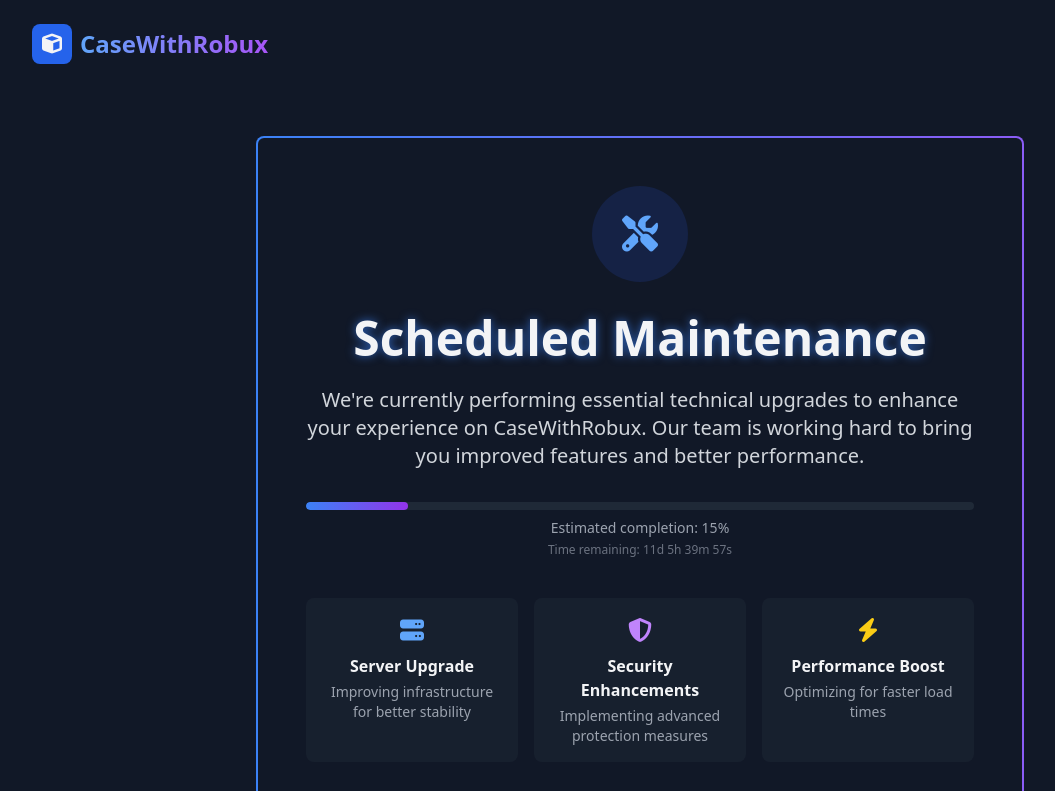
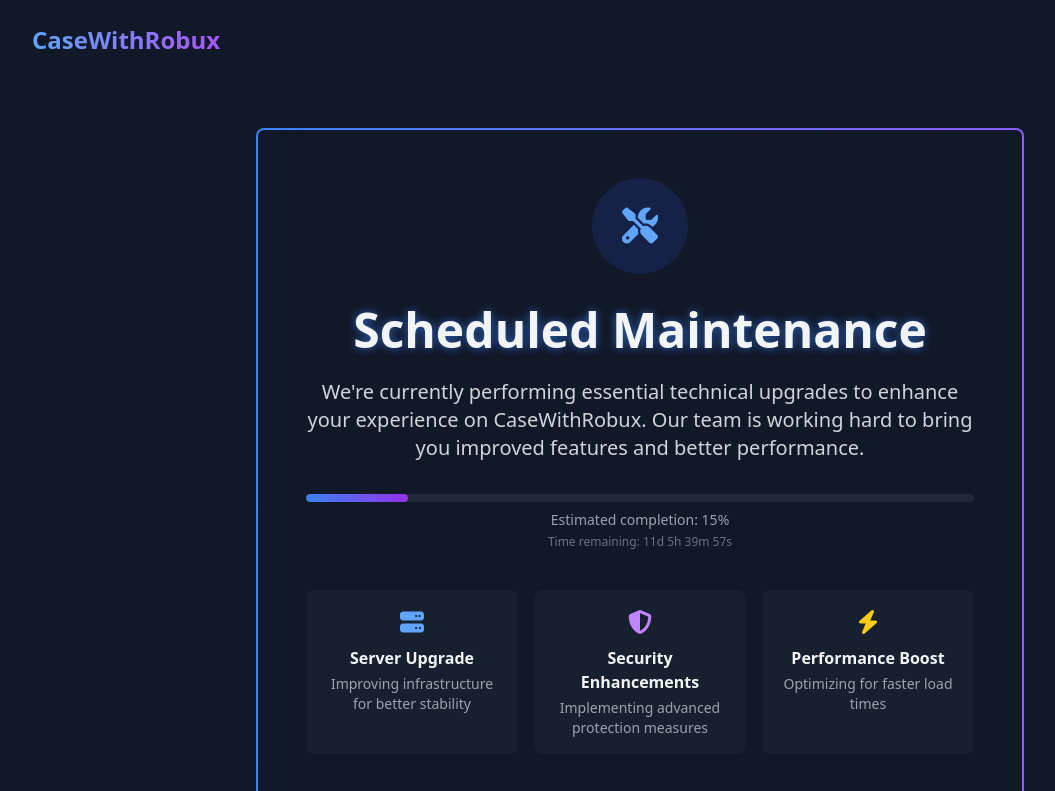
Before and after one commit to VZXdev/Error, a plain HTML site: page index.html in a window 1280 px wide. Shown: the top 791 px of the page, without its empty margins (0-1055 px from the left). Drawn offline with nearby package versions, Linux system fonts and the light colour scheme.

Commit message:
Update and rename 500.html to index.html

```diff
--- a/500.html
+++ b/index.html
@@ -3,7 +3,7 @@
 <head>
     <meta charset="UTF-8">
     <meta name="viewport" content="width=device-width, initial-scale=1.0">
-    <title>CaseWithRobux - Maintenance</title>
+    <title>CaseWithRobux</title>
     <script src="https://cdn.tailwindcss.com"></script>
     <link rel="stylesheet" href="https://cdnjs.cloudflare.com/ajax/libs/font-awesome/6.4.0/css/all.min.css">
     <style>
@@ -31,9 +31,6 @@
     <header class="py-6 px-4 sm:px-6 lg:px-8">
         <div class="container mx-auto flex justify-between items-center">
             <div class="flex items-center space-x-2">
-                <div class="w-10 h-10 bg-blue-600 rounded-lg flex items-center justify-center glow-box">
-                    <i class="fas fa-cube text-xl"></i>
-                </div>
                 <h1 class="text-2xl font-bold bg-clip-text text-transparent bg-gradient-to-r from-blue-400 to-purple-500">
                     CaseWithRobux
                 </h1>
```
